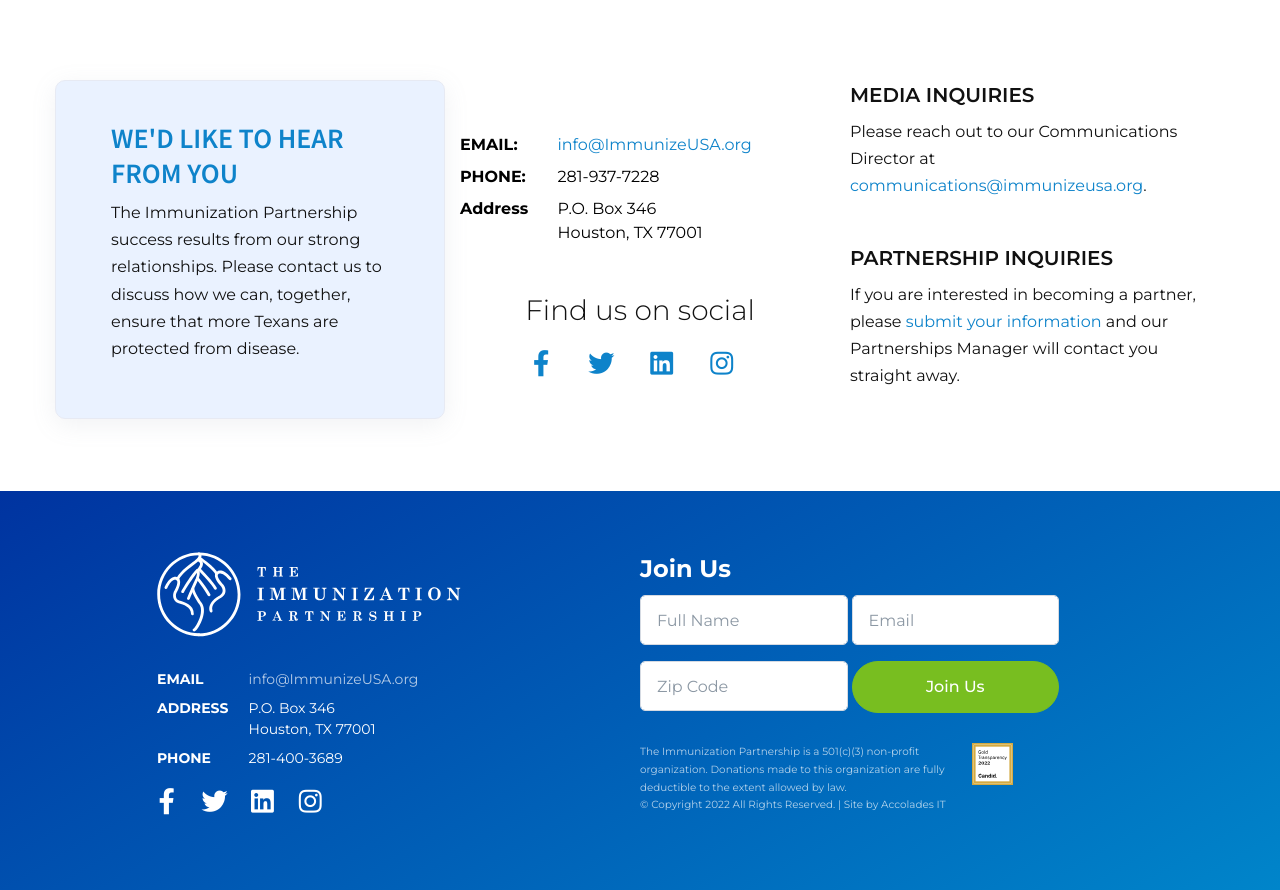
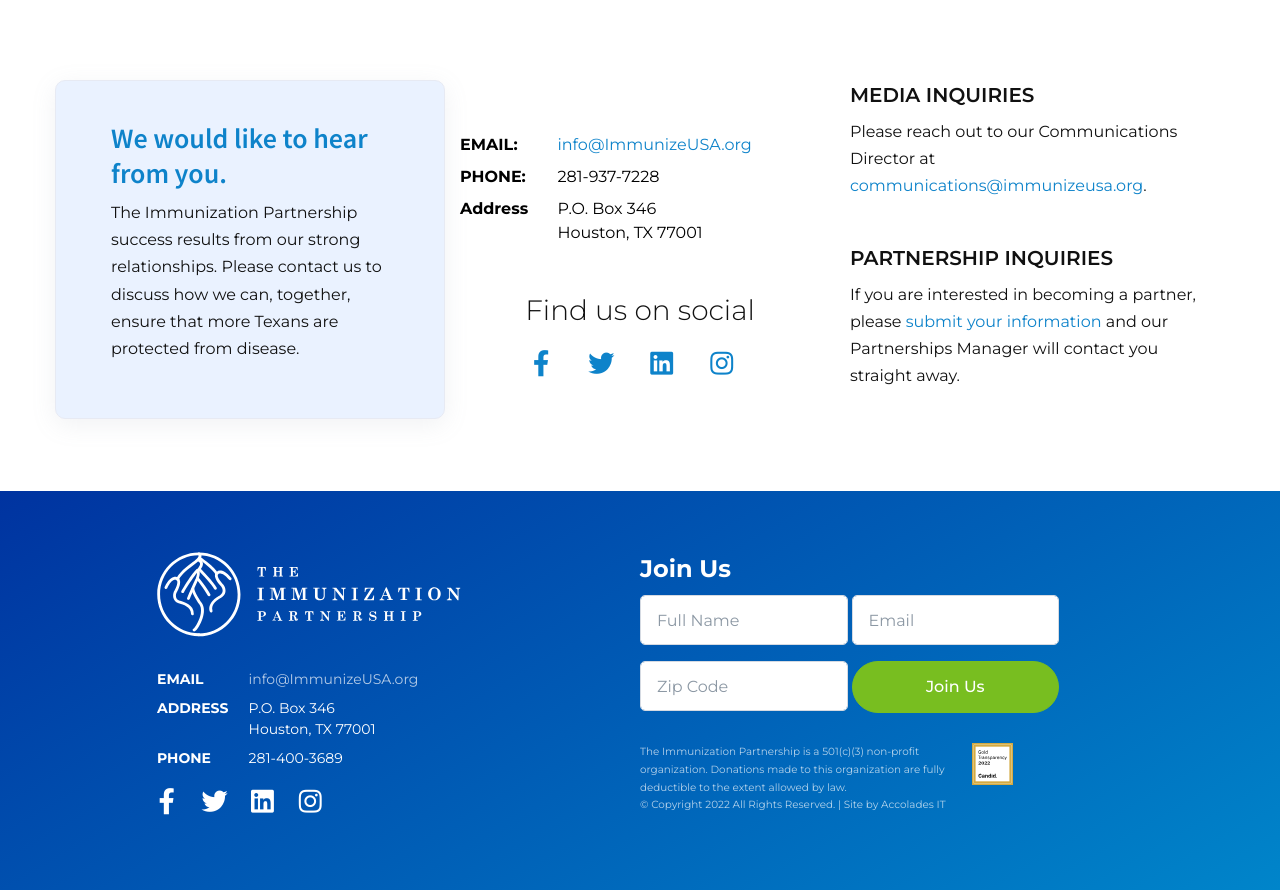
Before and after one commit to aitshuber/immunizecc, a Jekyll site: the page built from contact.html, in a window 1280 px wide. Shown: the part 480-1370 px from the top of the page. Built offline with Jekyll 4.4.1, drawn with Linux system fonts in a browser that asks for light colours; some web fonts are replaced; a script that is not in the unit is left out; comment, search, counter and statistics services are not loaded.

Commit message:
Updated 'contact.html' via CloudCannon

```diff
--- a/contact.html
+++ b/contact.html
@@ -15,7 +15,9 @@
 
 <div class="col-lg-4 col-12 mb-2 card shadow bg-soft-primary rounded-lg">
 		<div class="p-lg-6 pt-md-0">
-		  <h3 class="text-primary immunizetitle editable">WE'D LIKE TO HEAR FROM YOU</h3>
+		  <h3 class="text-primary immunizetitle editable">
+		    We would like to hear from you.
+		  </h3>
 		  <p class="editable">
 		    The Immunization Partnership success results from our strong relationships. Please contact us to discuss how we can, together, ensure that more Texans are protected from disease.
 		  </p>
```
